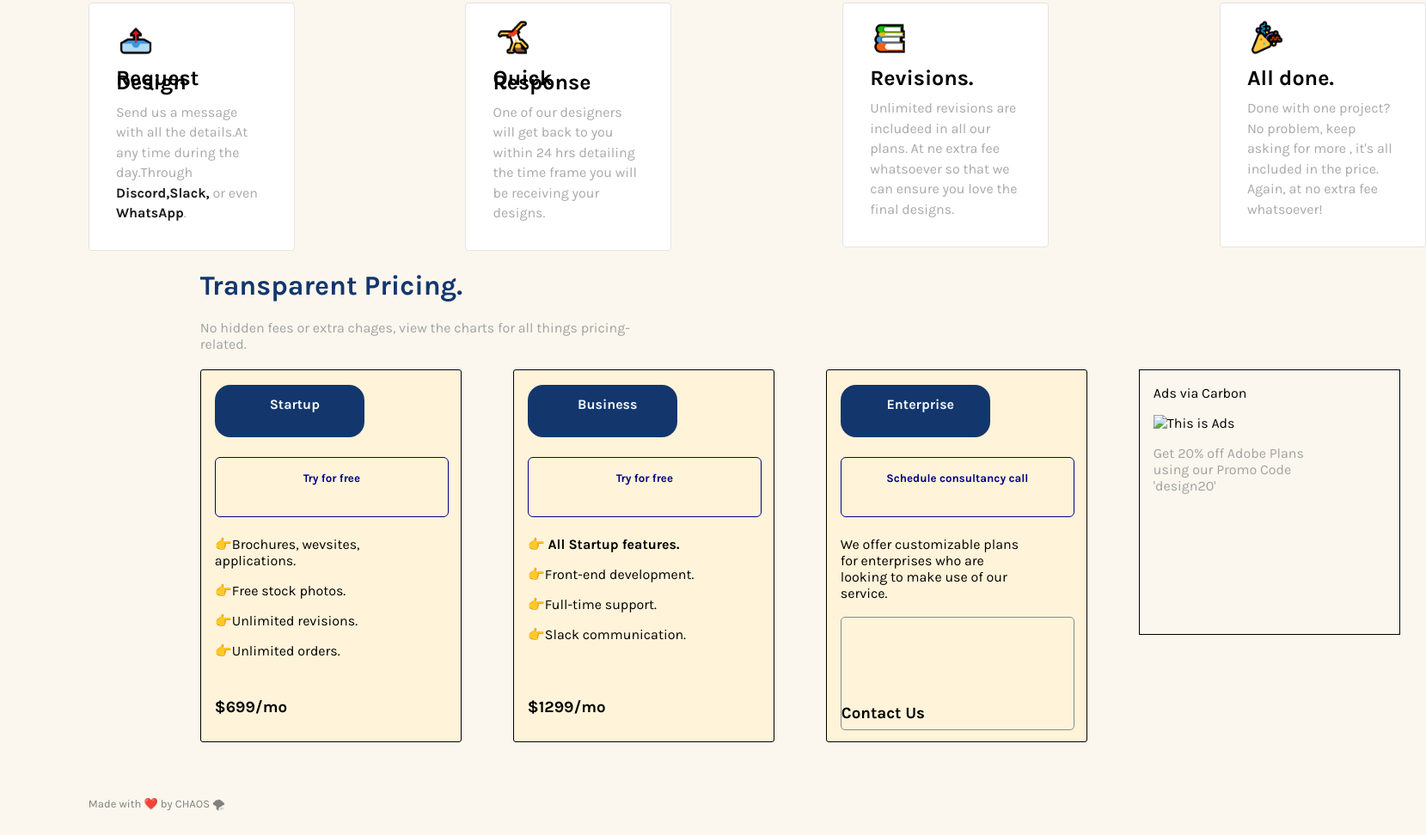
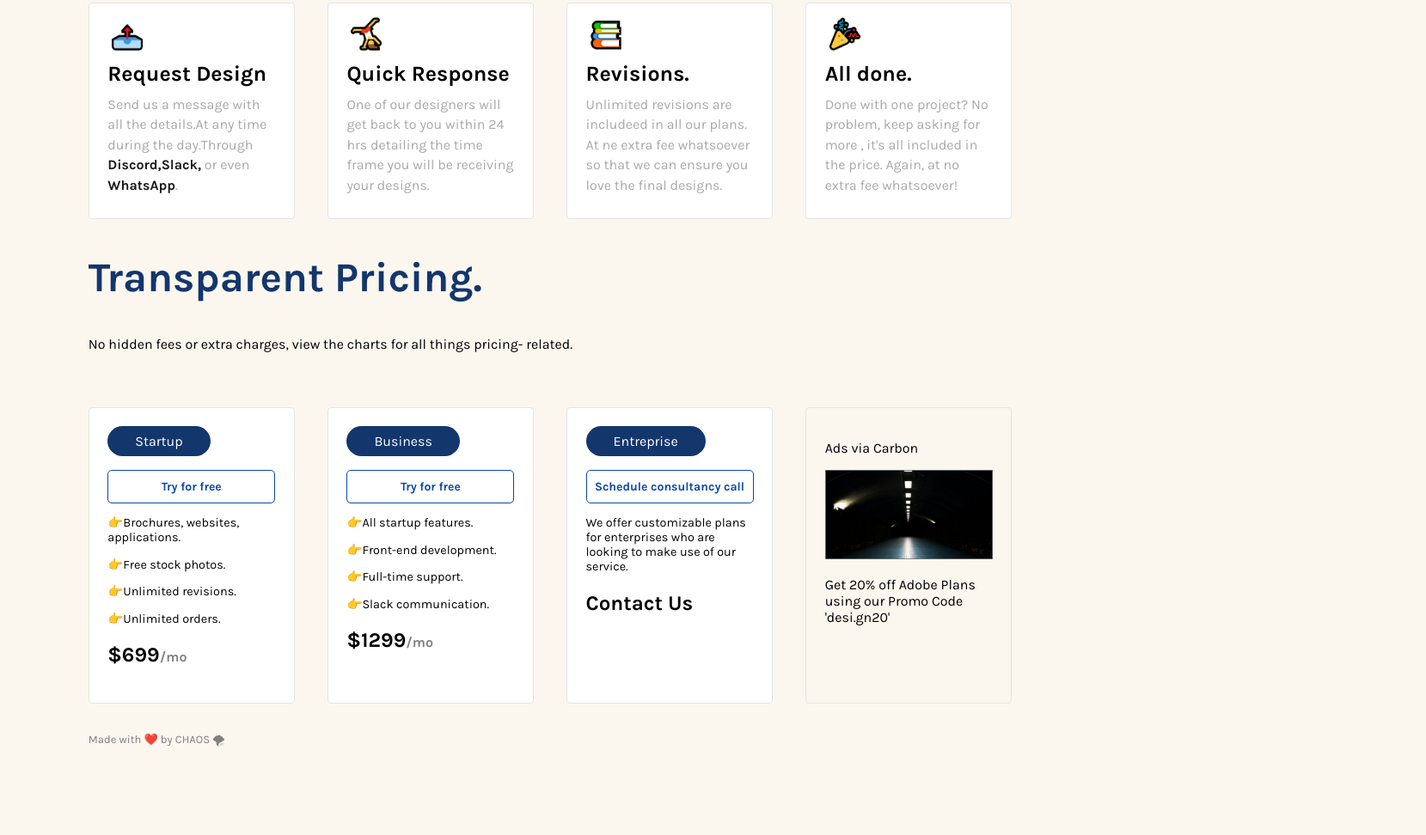
Before and after one commit to abdelghafour77/contact-and-landing-page, a plain HTML site: page index.html in a window 1280 px wide. Shown: the part 598-1570 px from the top of the page at 86% size, 1659 px wide, since content can reach past the window. After the commit the page ends 1495 px from the top, so only its background shows below. Drawn offline with Linux system fonts and the light colour scheme.

Commit message:
Version desktop finished 100%

```diff
--- a/asset/style.css
+++ b/asset/style.css
@@ -1,6 +1,11 @@
 body {
     background-color: #FBF7EE;
     font-family: 'Karla', sans-serif;
+}
+
+a {
+    text-decoration: none;
+    color: #040404;
 }
 
 nav {
@@ -177,96 +182,84 @@ li {
     line-height: 18%;
 }
 
-.Trsp {
-    padding-left: 130px;
+.cards {
+    box-sizing: border-box;
+    margin-top: 4rem;
+    display: flex;
+    flex-wrap: wrap;
+    justify-content: space-between;
+    /* align-items: baseline; */
 }
 
-.all {
-    display: flex;
-    padding-left: 100px;
+.card {
+    width: 15rem;
+    box-sizing: border-box;
+    max-width: 25%;
+    min-width: 14rem;
+    padding: 2%;
+    border: 1px solid rgb(228, 228, 228);
+    border-radius: 4px;
+    background-color: #FFFFFF;
+    flex-direction: column;
+
 }
 
-.Cards {
-    display: flex;
+.status {
+    width: fit-content;
+    padding: .5rem 2rem;
+    margin-bottom: 1rem;
+    background-color: #13366D;
+    color: white;
+    text-align: center;
+    border-radius: 30px;
 }
 
-.Card {
-    background-color: #FFF3D9;
-    border: 1px solid black;
-    border-radius: 3px;
-    padding: 16px;
-    margin: 30px;
-    margin-top: 4px;
-    padding-top: 16px;
-    height: 400px;
-    width: 270px;
+.month {
+    font-size: medium;
+    color: gray;
 }
 
-.Card h4 {
-    background-color: #13366D;
-    color: aliceblue;
-    border-radius: 18px;
-    margin-top: 1px;
-    padding-top: 13px;
-    padding-left: 12px;
-    text-align: center;
-    height: 12%;
-    width: 60%;
+.info-price {
+    font-size: 0.9rem;
+    color: #040404;
 }
 
-.Card h5 {
-    border: 1px solid darkblue;
-    border-radius: 6px;
-    padding-top: 16px;
-    text-align: center;
-    color: darkblue;
-    box-shadow: 10px;
-    height: 13%;
-    width: 100%;
-    /* font-family: 'Karla', sans-serif;
-    font-size: 18px; */
+.info-price p:hover {
+    font-weight: bold;
+    /* color: #040404; */
 }
 
-.Card h5:hover {
-    background-color: #0B48A8;
-    color: white;
-    box-shadow: 0px 4px 0px #13366D;
+.try1 {
+    font-size: 14px;
+    font-weight: bold;
+    text-decoration: none;
+    padding-top: 10px;
+    padding-bottom: 10px;
+    text-align: center;
+    border-radius: 5px;
+    border: 1px solid #0B48A8;
+    color: #0B48A8;
+
 }
 
-.Card h5 a {
+.try1:hover {
+    font-size: 14px;
+    font-weight: bold;
     text-decoration: none;
-    color: inherit;
+    padding-top: 10px;
+    padding-bottom: 10px;
+    text-align: center;
+    border-radius: 5px;
+    background-color: #0B48A8;
+    color: #FBF7EE;
+    box-shadow: 0px 4px 0px 0px #041c40;
 }
 
-.pric_1 {
-    padding-top: 10%;
-}
 
-.pric_2 {
-    padding-top: 17%;
-}
 
-.contact {
-    padding-top: 37%;
-}
+.card img {
+    width: 100%;
 
-.contact a {
-    color: black;
-    text-decoration: none;
-}
-
-.Ads {
-    border: 1px solid black;
-    padding: 16px;
-    margin: 30px;
-    margin-top: 4px;
-    padding-top: 1px;
-    height: 290px;
-    width: 270px;
-}
-
-.Ads img {
-    width: 100%;
 }
 
 .left-section {
@@ -292,15 +285,19 @@ footer {
 .contact {
     height: 2.5rem;
     border-radius: 5px;
-    border: 1px solid #8a8a8a;
+    border: 1px solid #8a8a8aad;
     width: inherit;
     height: 30px;
     margin-right: 20px;
 }
 
+.label {
+    color: #4B4B4B;
+}
+
 .contact1 {
     border-radius: 5px;
-    border: 1px solid #8a8a8a;
+    border: 1px solid #8a8a8aad;
     width: inherit;
     /* height: 30px; */
     margin-right: 20px;
@@ -328,7 +325,15 @@ footer {
 }
 
 .main {
-    background-color: white;
+    /* background-color: white; */
+    box-shadow: 0px 0px 25px 0px rgba(0, 0, 0, 0.25);
     padding: 4rem;
     border-radius: 3rem;
 }
+
+.contact-img img {
+    -webkit-filter: drop-shadow(7px 6px 0px #2222225d);
+    filter: drop-shadow(7px 6px 0px #2222225d);
+    /* -webkit-box-shadow: 10px 6px 0px 0px rgba(0, 0, 0, 0.25); */
+    /* box-shadow: 10px 6px 0px 0px rgba(0, 0, 0, 0.25); */
+}
--- a/index.html
+++ b/index.html
@@ -28,7 +28,7 @@
       </header>
       <section>
         <div class="description">
-          <div class="left-section">
+          <div class="left-section" style="margin-left: 0">
             <h1 class="title">
               Unlimited Designs. <br />
               Flat Monthly Fee.
@@ -91,63 +91,47 @@
           </div>
         </div>
       </section>
-      <div>
-        <div class="Trsp">
-          <h1 style="color: #13366d">Transparent Pricing.</h1>
-          <p style="color: #a2a2a2">
-            No hidden fees or extra chages, view the charts for all things pricing-<br />related.
-          </p>
-        </div>
-
-        <div class="all">
-          <div class="Cards">
-            <div class="Card">
-              <h4>Startup</h4>
-              <h5><a href="">Try for free</a></h5>
-              <p>
-                👉Brochures, wevsites,<br />
-                applications.
-              </p>
-              <p>👉Free stock photos.</p>
-              <p>👉Unlimited revisions.</p>
-              <p>👉Unlimited orders.</p>
-              <h3 class="pric_1">$699/mo</h3>
+      <section>
+        <h1 class="title">Transparent Pricing.</h1>
+        <p>No hidden fees or extra charges, view the charts for all things pricing- related.</p>
+        <div class="cards">
+          <div class="card">
+            <div class="status">Startup</div>
+            <div class="try1">Try for free</div>
+            <div class="info-price">
+              <p><span class="icon">👉</span>Brochures, websites, applications.</p>
+              <p><span class="icon">👉</span>Free stock photos.</p>
+              <p><span class="icon">👉</span>Unlimited revisions.</p>
+              <p><span class="icon">👉</span>Unlimited orders.</p>
             </div>
-
-            <div class="Card">
-              <h4>Business</h4>
-              <h5><a href="">Try for free</a></h5>
-              <p>👉 <strong>All Startup features.</strong></p>
-              <p>👉Front-end development.</p>
-              <p>👉Full-time support.</p>
-              <p>👉Slack communication.</p>
-              <h3 class="pric_2">$1299/mo</h3>
+            <h2>$699<span class="month">/mo</span></h2>
+          </div>
+          <div class="card">
+            <div class="status">Business</div>
+            <div class="try1">Try for free</div>
+            <div class="info-price">
+              <p><span class="icon">👉</span>All startup features.</p>
+              <p><span class="icon">👉</span>Front-end development.</p>
+              <p><span class="icon">👉</span>Full-time support.</p>
+              <p><span class="icon">👉</span>Slack communication.</p>
             </div>
-
-            <div class="Card">
-              <h4>Enterprise</h4>
-              <h5><a href="">Schedule consultancy call</a></h5>
-              <p>
-                We offer customizable plans <br />
-                for enterprises who are <br />
-                looking to make use of our <br />
-                service.
-              </p>
-              <h3 class="contact"><a href="#">Contact Us</a></h3>
+            <h2>$1299<span class="month">/mo</span></h2>
+          </div>
+          <div class="card">
+            <div class="status">Entreprise</div>
+            <div class="try1">Schedule consultancy call</div>
+            <div class="info-price">
+              <p>We offer customizable plans for enterprises who are looking to make use of our service.</p>
             </div>
+            <h2><a href="contact.html"> Contact Us</a></h2>
           </div>
-
-          <div class="Ads">
+          <div class="card" style="background-color: #f0f8ff00">
             <p>Ads via Carbon</p>
-            <img src="ads.png" alt="This is Ads" />
-            <p style="color: #a2a2a2">
-              Get 20% off Adobe Plans <br />
-              using our Promo Code <br />
-              'design20'
-            </p>
+            <img src="asset/ads.png" alt="" />
+            <p>Get 20% off Adobe Plans using our Promo Code 'desi.gn20'</p>
           </div>
         </div>
-      </div>
+      </section>
       <footer>Made with ❤️ by CHAOS 🌪</footer>
     </div>
   </body>
```
Also changed, not shown: contact.html (+7 -7 lines).
